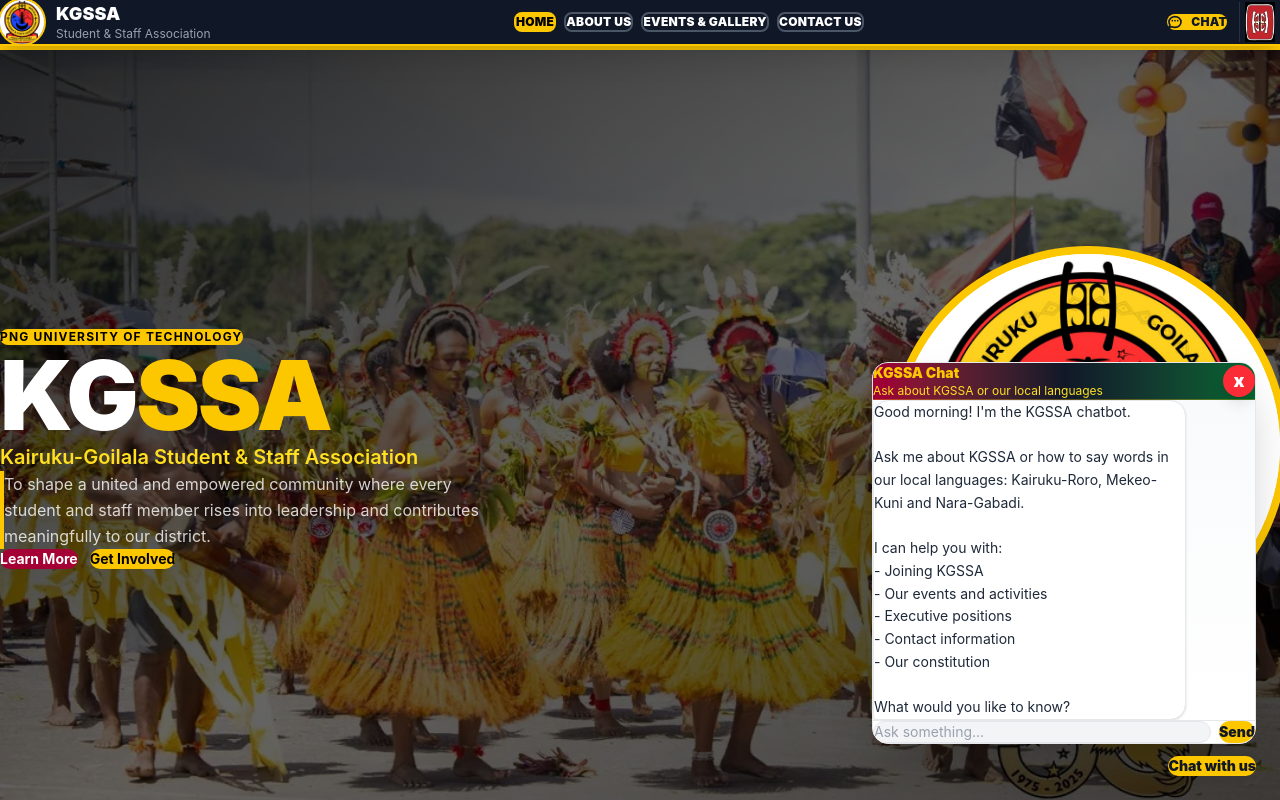
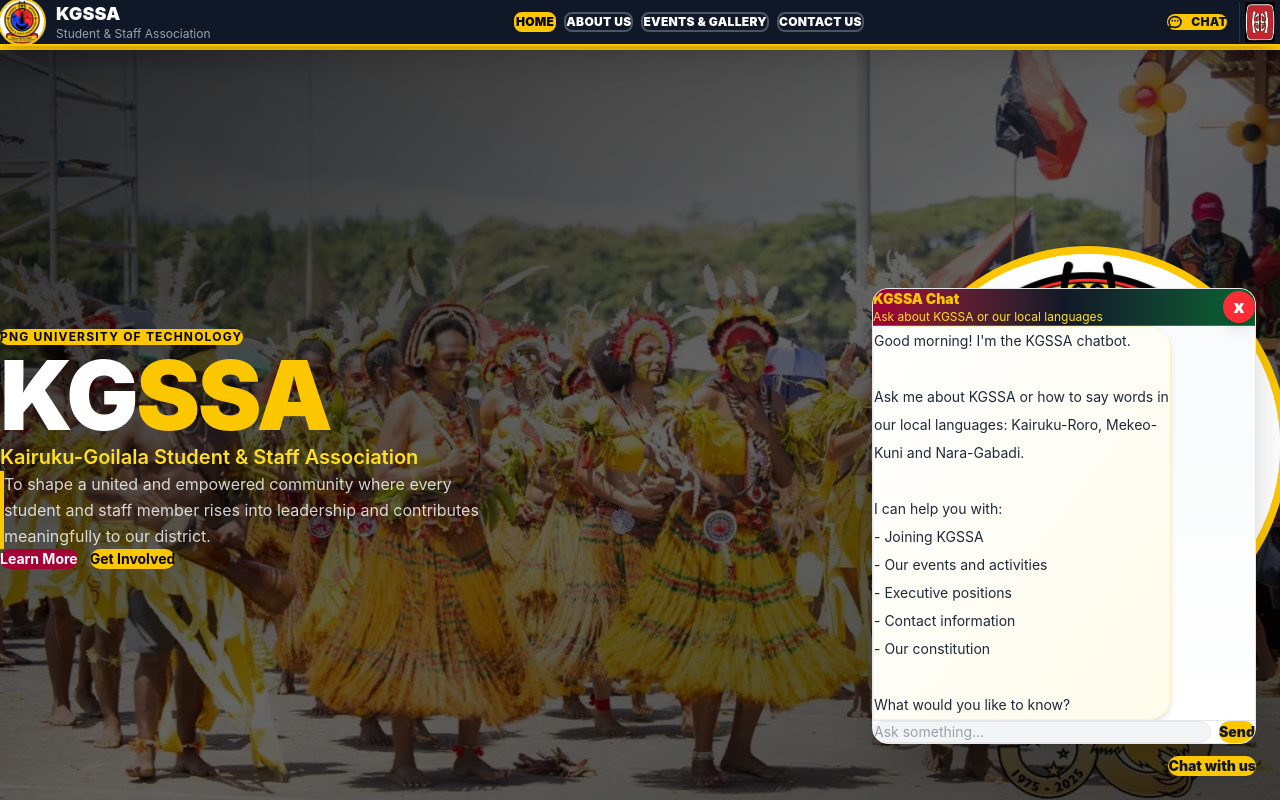
Before and after one commit to MarilyneIkupu18/KGSSA, a Next.js app: page / in a window 1280 px wide. Both pictures are taken after a click on the button "Chat with us". Shown: the top 800 px of the page. Built offline with nearby package versions, Linux system fonts and the light colour scheme.

Commit message:
Improve chatbot matching and message bubble spacing

```diff
--- a/src/components/Chatbot.tsx
+++ b/src/components/Chatbot.tsx
@@ -17,6 +17,10 @@
   join: 'To join KGSSA, you must be a student or staff at PNG University of Technology from the Kairuku or Goilala districts, or any Unitech student faithful to the association. Reach out via email at kgssa.pngut@gmail.com or approach any executive member on campus.',
   membership: 'To join KGSSA, you must be a student or staff at PNG University of Technology from the Kairuku or Goilala districts, or any Unitech student faithful to the association. Reach out via email at kgssa.pngut@gmail.com or approach any executive member on campus.',
   member: 'To join KGSSA, you must be a student or staff at PNG University of Technology from the Kairuku or Goilala districts, or any Unitech student faithful to the association. Reach out via email at kgssa.pngut@gmail.com or approach any executive member on campus.',
+  'if im not from kaigoi': 'If you are not from Kairuku or Goilala, you may still join as a faithful and committed Unitech student who supports the association and its community.',
+  "if i'm not from kaigoi": 'If you are not from Kairuku or Goilala, you may still join as a faithful and committed Unitech student who supports the association and its community.',
+  'if im not from kai-goi': 'If you are not from Kairuku or Goilala, you may still join as a faithful and committed Unitech student who supports the association and its community.',
+  'faithful student': 'Yes. Membership can still be open to a faithful and committed Unitech student who supports KGSSA and its community, even if they are not from Kairuku or Goilala.',
   faithful: 'Yes. Even if you are not from Kairuku or Goilala, membership can still be open to any Unitech student who is faithful and committed to the association and its community.',
   'not from': 'If you are not from Kairuku or Goilala, you may still join as a faithful and committed Unitech student who supports the association and its community.',
   kaigoi: 'KGSSA mainly represents students and staff from Kairuku and Goilala, but membership can also be open to faithful Unitech students who support the association.',
@@ -215,14 +219,14 @@
             </button>
           </div>
 
-          <div className="max-h-[min(calc(100vh-11rem),32rem)] space-y-4 overflow-y-auto bg-gradient-to-b from-gray-50 to-white px-4 py-5 sm:px-5">
+          <div className="max-h-[min(calc(100vh-11rem),32rem)] space-y-5 overflow-y-auto bg-gradient-to-b from-gray-50 to-white px-5 py-6 sm:px-6">
             {messages.map((msg, i) => (
               <div key={i} className={`flex ${msg.from === 'user' ? 'justify-end' : 'justify-start'}`}>
                 <div
-                  className={`max-w-[82%] whitespace-pre-line break-words rounded-2xl px-5 py-4 text-sm leading-relaxed shadow-sm ${
+                  className={`max-w-[78%] whitespace-pre-line break-words rounded-[1.4rem] px-5 py-4 text-sm leading-7 shadow-md ${
                     msg.from === 'user'
                       ? 'rounded-br-sm bg-gradient-to-br from-yellow-300 to-amber-200 font-semibold text-gray-900'
-                      : 'rounded-bl-sm border border-gray-200 bg-white text-gray-800'
+                      : 'rounded-bl-sm border border-amber-100 bg-gradient-to-br from-white to-amber-50 text-gray-800'
                   }`}
                 >
                   {msg.text}
```
